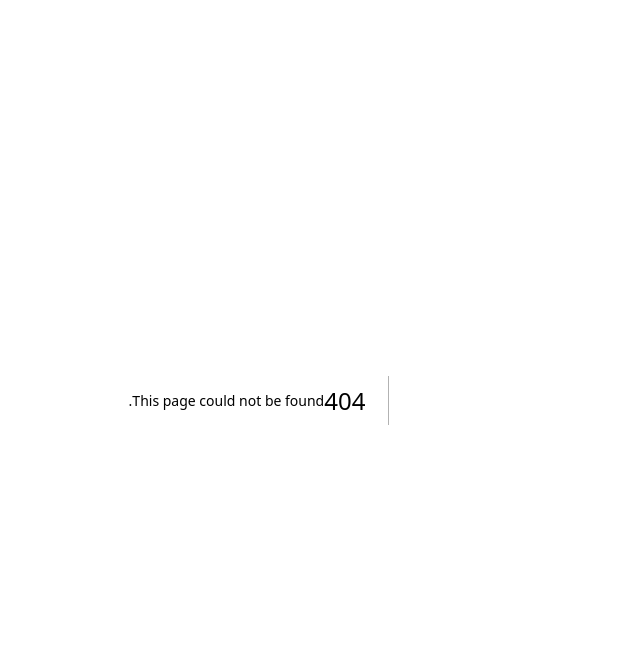
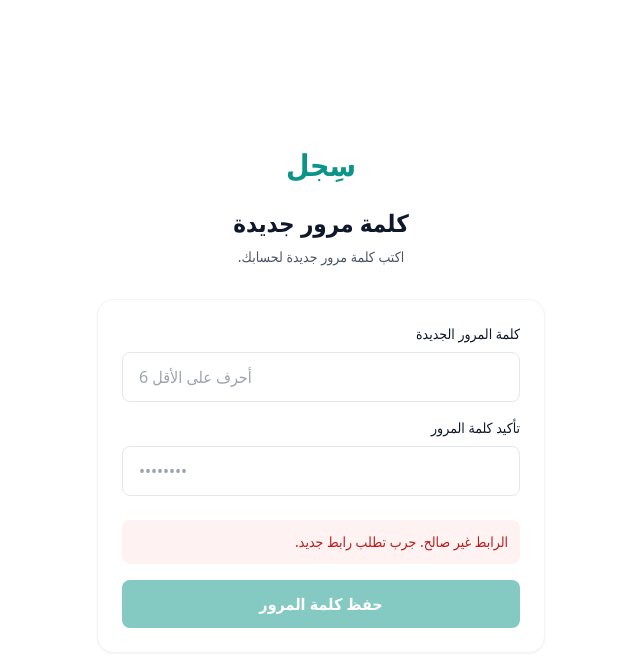
Before and after one commit to 44abdullah/sijil, a Next.js app: page /reset-password in a window 1280 px wide. Before the commit this address had no page. Shown: the top 666 px of the page, without its empty margins (413-1053 px from the left). Built offline with nearby package versions, Linux system fonts and the light colour scheme; no server answers.

Commit message:
Create page.tsx

```diff
--- /dev/null
+++ b/app/reset-password/page.tsx
@@ -0,0 +1,132 @@
+'use client';
+
+import { useState, useEffect } from 'react';
+import { useRouter } from 'next/navigation';
+import Link from 'next/link';
+import { createClient } from '@/lib/supabase/client';
+
+export default function ResetPasswordPage() {
+  const router = useRouter();
+  const supabase = createClient();
+
+  const [password, setPassword] = useState('');
+  const [confirm, setConfirm] = useState('');
+  const [loading, setLoading] = useState(false);
+  const [message, setMessage] = useState('');
+  const [error, setError] = useState('');
+  const [ready, setReady] = useState(false);
+
+  useEffect(() => {
+    supabase.auth.getSession().then(({ data }) => {
+      if (data.session) setReady(true);
+      else setError('الرابط غير صالح. جرب تطلب رابط جديد.');
+    });
+  }, []);
+
+  async function handleSubmit(e: React.FormEvent) {
+    e.preventDefault();
+    setError('');
+    setMessage('');
+
+    if (password !== confirm) {
+      setError('كلمتا المرور غير متطابقتين.');
+      return;
+    }
+
+    if (password.length < 6) {
+      setError('كلمة المرور لازم تكون 6 أحرف على الأقل.');
+      return;
+    }
+
+    setLoading(true);
+
+    const { error } = await supabase.auth.updateUser({ password });
+
+    setLoading(false);
+
+    if (error) {
+      setError(error.message);
+      return;
+    }
+
+    setMessage('تم تغيير كلمة المرور! بنوديك للوحة التحكم...');
+
+    setTimeout(() => {
+      router.push('/dashboard');
+      router.refresh();
+    }, 1500);
+  }
+
+  return (
+    <main className="min-h-screen flex items-center justify-center px-6 py-12">
+      <div className="w-full max-w-md">
+        <div className="text-center mb-8">
+          <Link href="/" className="text-3xl font-bold text-brand-600">
+            سِجل
+          </Link>
+          <h1 className="text-2xl font-bold mt-6 mb-2">كلمة مرور جديدة</h1>
+          <p className="text-gray-600 dark:text-gray-300 text-sm">
+            اكتب كلمة مرور جديدة لحسابك.
+          </p>
+        </div>
+
+        <form
+          onSubmit={handleSubmit}
+          className="bg-white dark:bg-gray-800 p-6 rounded-2xl border border-gray-100 dark:border-gray-700 shadow-sm"
+        >
+          <div className="mb-4">
+            <label className="block text-sm font-medium mb-2">
+              كلمة المرور الجديدة
+            </label>
+            <input
+              type="password"
+              required
+              minLength={6}
+              value={password}
+              onChange={(e) => setPassword(e.target.value)}
+              className="w-full px-4 py-3 rounded-lg border border-gray-200 dark:border-gray-600 bg-transparent focus:border-brand-500 focus:outline-none"
+              placeholder="6 أحرف على الأقل"
+              dir="ltr"
+            />
+          </div>
+
+          <div className="mb-6">
+            <label className="block text-sm font-medium mb-2">
+              تأكيد كلمة المرور
+            </label>
+            <input
+              type="password"
+              required
+              minLength={6}
+              value={confirm}
+              onChange={(e) => setConfirm(e.target.value)}
+              className="w-full px-4 py-3 rounded-lg border border-gray-200 dark:border-gray-600 bg-transparent focus:border-brand-500 focus:outline-none"
+              placeholder="••••••••"
+              dir="ltr"
+            />
+          </div>
+
+          {error && (
+            <div className="mb-4 p-3 rounded-lg bg-red-50 text-red-700 text-sm">
+              {error}
+            </div>
+          )}
+
+          {message && (
+            <div className="mb-4 p-3 rounded-lg bg-green-50 text-green-700 text-sm">
+              {message}
+            </div>
+          )}
+
+          <button
+            type="submit"
+            disabled={loading || !ready}
+            className="w-full py-3 rounded-lg bg-brand-600 text-white font-semibold hover:bg-brand-700 transition disabled:opacity-50"
+          >
+            {loading ? 'جاري الحفظ...' : 'حفظ كلمة المرور'}
+          </button>
+        </form>
+      </div>
+    </main>
+  );
+}
```
